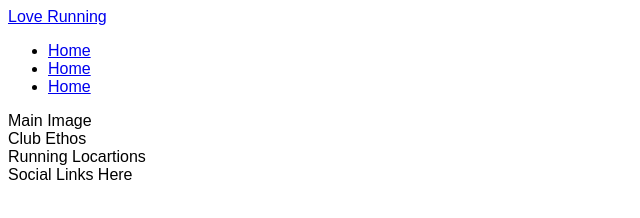
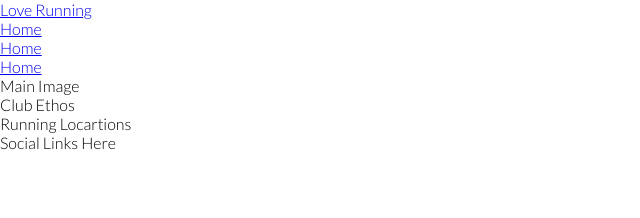
Before and after one commit to tomw2810/love-running, a plain HTML site: page index.html in a window 1280 px wide. Shown: the whole page, without its empty margins (0-640 px from the left). Drawn offline with Linux system fonts and the light colour scheme.

Commit message:
Fonts added

```diff
--- a/assets/css/style.css
+++ b/assets/css/style.css
@@ -1,3 +1,10 @@
+@import url('https://fonts.googleapis.com/css2?family=Lato:wght@300&family=Oswald&display=swap');
+* {
+    margin: 0;
+    padding:0;
+    border: none;
+
+}
 body {
-    font-family: Arial;
+    font-family: Lato;
 }
```
